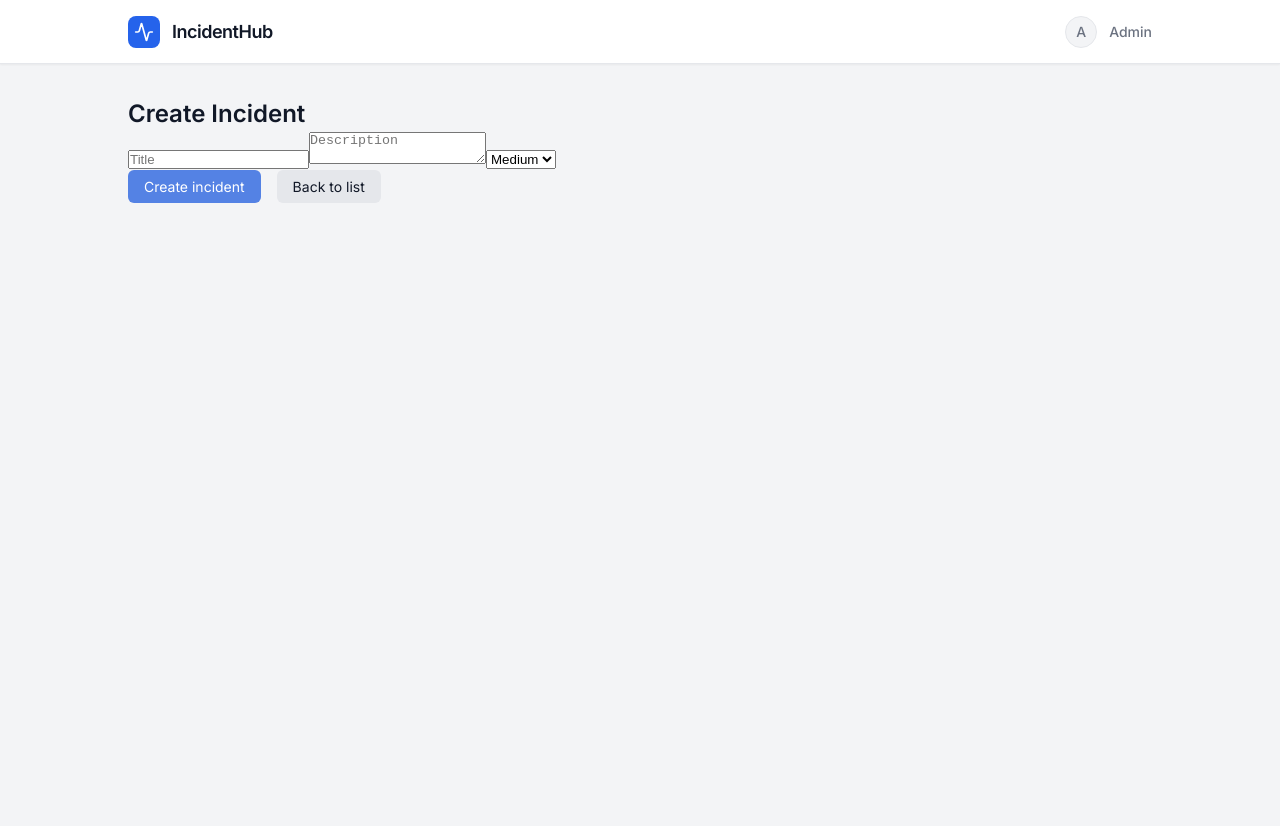
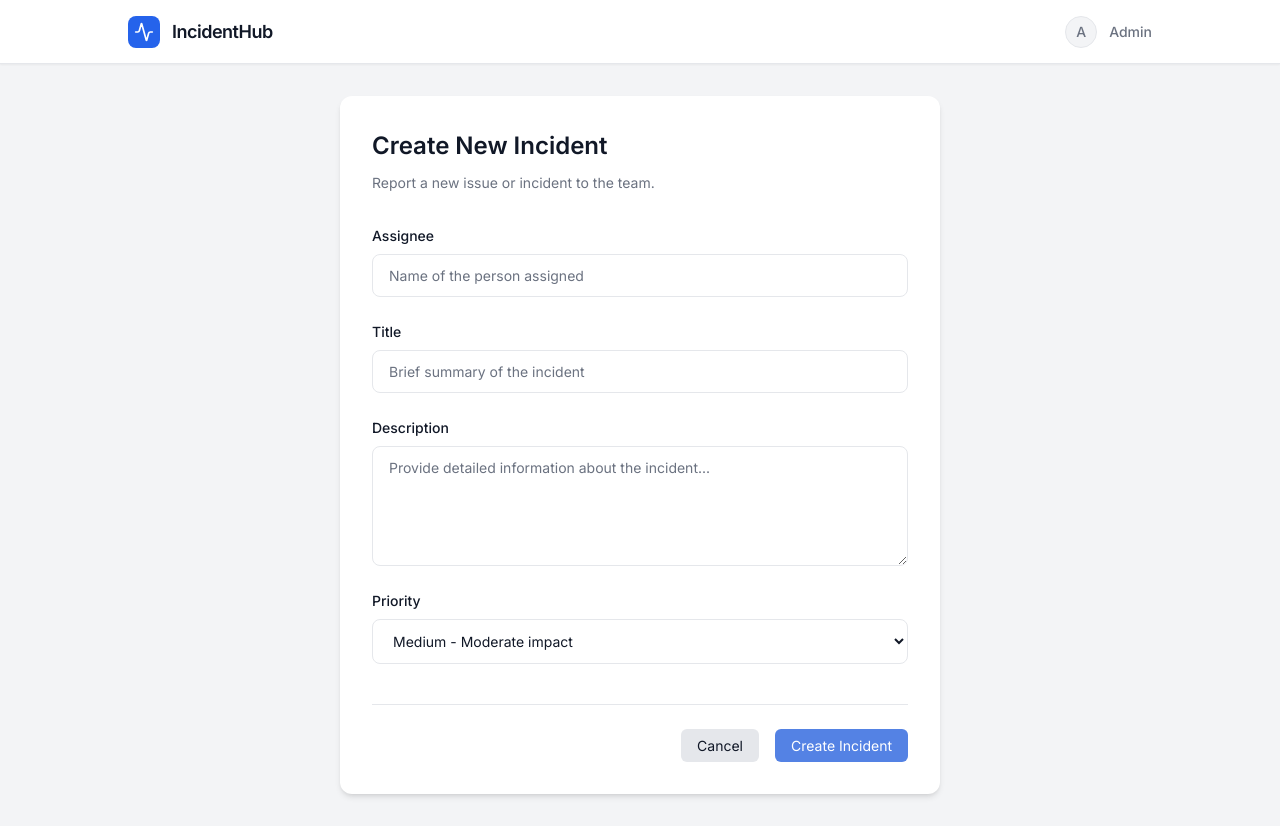
Before and after one commit to JackDev21/incident-dashboard, a React (Vite) app in the folder incident-dashboard/: page /incidents/create in a window 1280 px wide. Before the commit the page ends 800 px from the top, so only its background shows below. Built offline with nearby package versions, Linux system fonts and the light colour scheme; no server answers.

Commit message:
feat: enhance CreateIncidentPage with improved form structure and validation; integrate assignee input and loading state for incident creation

```diff
--- a/incident-dashboard/src/components/ui/Button/Button.tsx
+++ b/incident-dashboard/src/components/ui/Button/Button.tsx
@@ -10,6 +10,7 @@ type ButtonProps = {
   className?: string
   variant?: ButtonVariant
   title?: string
+  type?: "button" | "submit" | "reset"
 }
 
 export const Button = ({
@@ -20,9 +21,11 @@ export const Button = ({
   className = "",
   variant = "primary",
   title,
+  type = "button",
 }: ButtonProps) => {
   return (
     <button
+      type={type}
       onClick={onClick}
       disabled={disabled}
       className={`${styles.button} ${variant === "icon" ? styles.iconButton : styles[variant]} ${className}`}
--- a/incident-dashboard/src/features/incidents/pages/CreateIncidentPage.module.scss
+++ b/incident-dashboard/src/features/incidents/pages/CreateIncidentPage.module.scss
@@ -1,4 +1,81 @@
+.container {
+  max-width: 600px;
+  margin: 0 auto;
+  padding: 2rem;
+  background-color: var(--bg-card);
+  border-radius: var(--radius-lg);
+  box-shadow: var(--shadow-md);
+}
+
+.header {
+  margin-bottom: 2rem;
+
+  h2 {
+    font-size: 1.5rem;
+    color: var(--text-primary);
+    margin-bottom: 0.5rem;
+  }
+
+  p {
+    color: var(--text-secondary);
+    font-size: 0.875rem;
+  }
+}
+
+.form {
+  display: flex;
+  flex-direction: column;
+  gap: 1.5rem;
+}
+
+.formGroup {
+  display: flex;
+  flex-direction: column;
+  gap: 0.5rem;
+
+  label {
+    font-size: 0.875rem;
+    font-weight: 500;
+    color: var(--text-primary);
+  }
+}
+
+.input,
+.textarea,
+.select {
+  width: 100%;
+  padding: 0.75rem 1rem;
+  border: 1px solid var(--border-color);
+  border-radius: var(--radius-md);
+  font-size: 0.875rem;
+  color: var(--text-primary);
+  background-color: var(--bg-card);
+  transition:
+    border-color 0.2s,
+    box-shadow 0.2s;
+  font-family: inherit;
+
+  &:focus {
+    outline: none;
+    border-color: var(--primary);
+    box-shadow: 0 0 0 3px rgba(37, 99, 235, 0.1);
+  }
+
+  &::placeholder {
+    color: var(--text-secondary);
+  }
+}
+
+.textarea {
+  min-height: 120px;
+  resize: vertical;
+}
+
 .actions {
   display: flex;
   gap: 1rem;
+  margin-top: 1rem;
+  padding-top: 1.5rem;
+  border-top: 1px solid var(--border-color);
+  justify-content: flex-end;
 }
--- a/incident-dashboard/src/features/incidents/pages/CreateIncidentPage.tsx
+++ b/incident-dashboard/src/features/incidents/pages/CreateIncidentPage.tsx
@@ -2,48 +2,100 @@ import { useState } from "react"
 import { useNavigate } from "react-router-dom"
 import { Button } from "@/components/ui/Button"
 import { createIncident } from "../services/incidents.service"
+import { useMutation, useQueryClient } from "@tanstack/react-query"
 import styles from "@/features/incidents/pages/CreateIncidentPage.module.scss"
 
 export const CreateIncidentPage = () => {
   const navigate = useNavigate()
+  const queryClient = useQueryClient()
 
   const [title, setTitle] = useState("")
   const [description, setDescription] = useState("")
   const [priority, setPriority] = useState<"low" | "medium" | "high">("medium")
+  const [assignee, setAssignee] = useState("")
+
+  const { mutate: create, isPending } = useMutation({
+    mutationFn: createIncident,
+    onSuccess: () => {
+      queryClient.invalidateQueries({ queryKey: ["incidents"] })
+      navigate("/incidents")
+    },
+  })
 
   return (
+    <div className={styles.container}>
+      <div className={styles.header}>
+        <h2>Create New Incident</h2>
+        <p>Report a new issue or incident to the team.</p>
+      </div>
+
       <form
-      onSubmit={async (event) => {
+        className={styles.form}
+        onSubmit={(event) => {
           event.preventDefault()
 
-        if (!title.trim() || !description.trim()) {
-          return
-        }
+          if (!title.trim() || !description.trim()) return
 
-        await createIncident({ title, description, priority, assignee: "Me", status: "open" })
-        navigate("/")
+          create({ title, description, priority, assignee, status: "open" })
         }}
       >
-      <h2>Create Incident</h2>
+        <div className={styles.formGroup}>
+          <label htmlFor="assignee">Assignee</label>
+          <input
+            id="assignee"
+            type="text"
+            className={styles.input}
+            placeholder="Name of the person assigned"
+            value={assignee}
+            onChange={(event) => setAssignee(event.target.value)}
+            required
+          />
+        </div>
 
-      <input type="text" placeholder="Title" value={title} onChange={(event) => setTitle(event.target.value)} />
+        <div className={styles.formGroup}>
+          <label htmlFor="title">Title</label>
+          <input
+            id="title"
+            type="text"
+            className={styles.input}
+            placeholder="Brief summary of the incident"
+            value={title}
+            onChange={(event) => setTitle(event.target.value)}
+            required
+          />
+        </div>
 
+        <div className={styles.formGroup}>
+          <label htmlFor="description">Description</label>
           <textarea
-        placeholder="Description"
+            id="description"
+            className={styles.textarea}
+            placeholder="Provide detailed information about the incident..."
             value={description}
             onChange={(event) => setDescription(event.target.value)}
+            required
           />
+        </div>
 
-      <select value={priority} onChange={(event) => setPriority(event.target.value as "low" | "medium" | "high")}>
-        <option value="low">Low</option>
-        <option value="medium">Medium</option>
-        <option value="high">High</option>
+        <div className={styles.formGroup}>
+          <label htmlFor="priority">Priority</label>
+          <select
+            id="priority"
+            className={styles.select}
+            value={priority}
+            onChange={(event) => setPriority(event.target.value as "low" | "medium" | "high")}
+          >
+            <option value="low">Low - Minor impact</option>
+            <option value="medium">Medium - Moderate impact</option>
+            <option value="high">High - Critical impact</option>
           </select>
+        </div>
 
         <div className={styles.actions}>
-        <Button label="Create incident" />
-        <Button label="Back to list" variant="secondary" onClick={() => navigate("/")} />
+          <Button label="Cancel" variant="secondary" onClick={() => navigate("/incidents")} type="button" />
+          <Button label="Create Incident" type="submit" disabled={isPending} />
         </div>
       </form>
+    </div>
   )
 }
```
Lines whose indentation alone changed are shown as unchanged.
